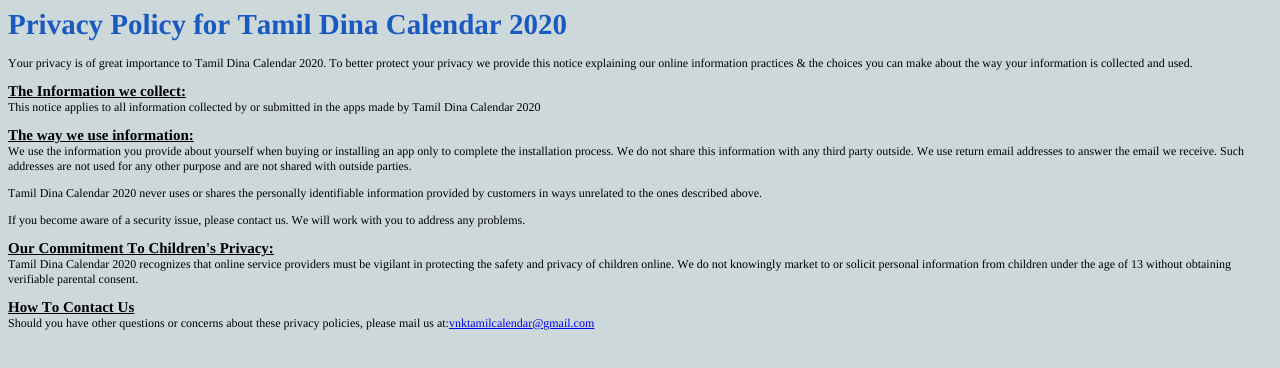
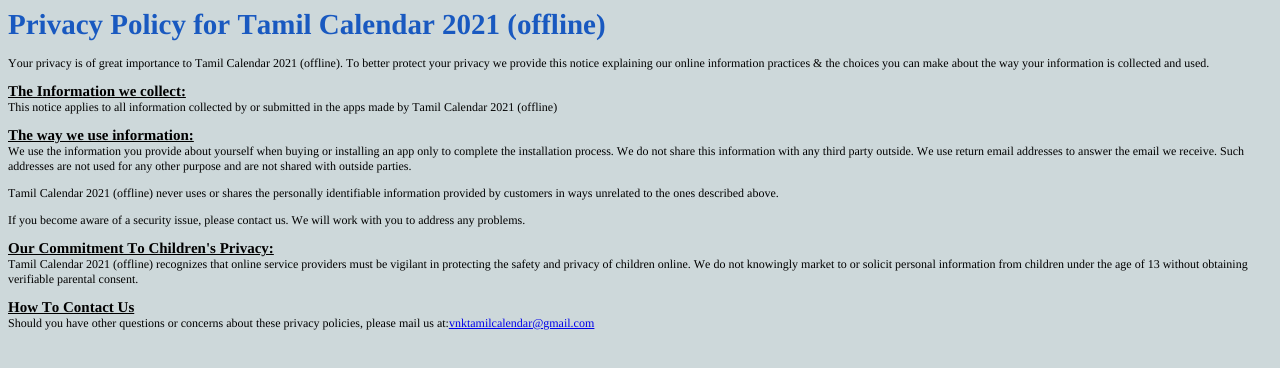
Before and after one commit to nandha-kumar/TamilDailyCalendar, a plain HTML site: page privacy-policy.html in a window 1280 px wide. Drawn offline with Linux system fonts and the light colour scheme.

Commit message:
Updated privacy policy

```diff
--- a/privacy-policy.html
+++ b/privacy-policy.html
@@ -3,7 +3,7 @@
 <head>
   <meta http-equiv="Content-Type" content="text/html; charset=utf-8">
   <meta http-equiv="Content-Style-Type" content="text/css">
-  <title>Tamil Dina Calendar 2020 Privacy Policy</title>
+  <title>Tamil Calendar 2021 (offline)</title>
   <meta name="Generator" content="Cocoa HTML Writer">
   <meta name="CocoaVersion" content="1671.2">
   <style type="text/css">
@@ -16,16 +16,16 @@
   </style>
 </head>
 <body>
-<h1 style="margin: 0.0px 0.0px 15.0px 0.0px; line-height: 33.0px; font: 29.0px Times; color: #1959c0; -webkit-text-stroke: #1959c0"><span class="s1"><b>Privacy Policy for Tamil Dina Calendar 2020</b></span></h1>
-<p class="p2"><span class="s1">Your privacy is of great importance to Tamil Dina Calendar 2020. To better protect your privacy we provide this notice explaining our online information practices &amp; the choices you can make about the way your information is collected and used.</span></p>
+<h1 style="margin: 0.0px 0.0px 15.0px 0.0px; line-height: 33.0px; font: 29.0px Times; color: #1959c0; -webkit-text-stroke: #1959c0"><span class="s1"><b>Privacy Policy for Tamil Calendar 2021 (offline)</b></span></h1>
+<p class="p2"><span class="s1">Your privacy is of great importance to Tamil Calendar 2021 (offline). To better protect your privacy we provide this notice explaining our online information practices &amp; the choices you can make about the way your information is collected and used.</span></p>
 <p class="p3"><span class="s2"><b>The Information we collect:</b></span></p>
-<p class="p2"><span class="s1">This notice applies to all information collected by or submitted in the apps made by Tamil Dina Calendar 2020</span></p>
+<p class="p2"><span class="s1">This notice applies to all information collected by or submitted in the apps made by Tamil Calendar 2021 (offline)</span></p>
 <p class="p3"><span class="s2"><b>The way we use information:</b></span></p>
 <p class="p2"><span class="s1">We use the information you provide about yourself when buying or installing an app only to complete the installation process. We do not share this information with any third party outside. We use return email addresses to answer the email we receive. Such addresses are not used for any other purpose and are not shared with outside parties.<span class="Apple-converted-space"> </span></span></p>
-<p class="p2"><span class="s1">Tamil Dina Calendar 2020 never uses or shares the personally identifiable information provided by customers in ways unrelated to the ones described above.</span></p>
+<p class="p2"><span class="s1">Tamil Calendar 2021 (offline) never uses or shares the personally identifiable information provided by customers in ways unrelated to the ones described above.</span></p>
 <p class="p2"><span class="s1">If you become aware of a security issue, please contact us. We will work with you to address any problems.</span></p>
 <p class="p3"><span class="s2"><b>Our Commitment To Children's Privacy:</b></span></p>
-<p class="p2"><span class="s1">Tamil Dina Calendar 2020 recognizes that online service providers must be vigilant in protecting the safety and privacy of children online. We do not knowingly market to or solicit personal information from children under the age of 13 without obtaining verifiable parental consent.</span></p>
+<p class="p2"><span class="s1">Tamil Calendar 2021 (offline) recognizes that online service providers must be vigilant in protecting the safety and privacy of children online. We do not knowingly market to or solicit personal information from children under the age of 13 without obtaining verifiable parental consent.</span></p>
 <p class="p3"><span class="s2"><b>How To Contact Us</b></span></p>
 <p class="p2"><span class="s1">Should you have other questions or concerns about these privacy policies, please mail us at:<a href="mailto:vnktamilcalendar@gmail.com"><span class="s3">vnktamilcalendar@gmail.com</span></a></span></p>
 </body>
```
